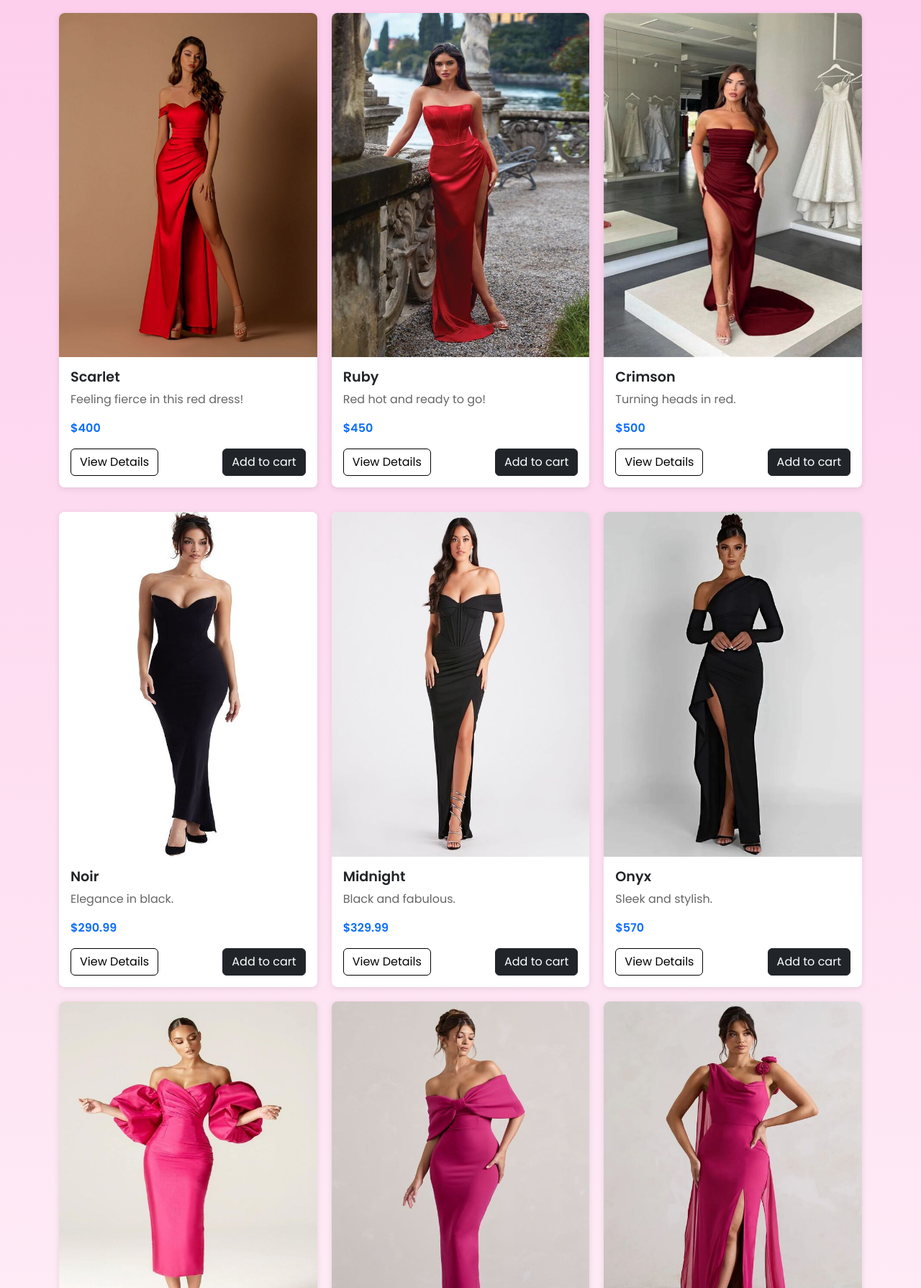
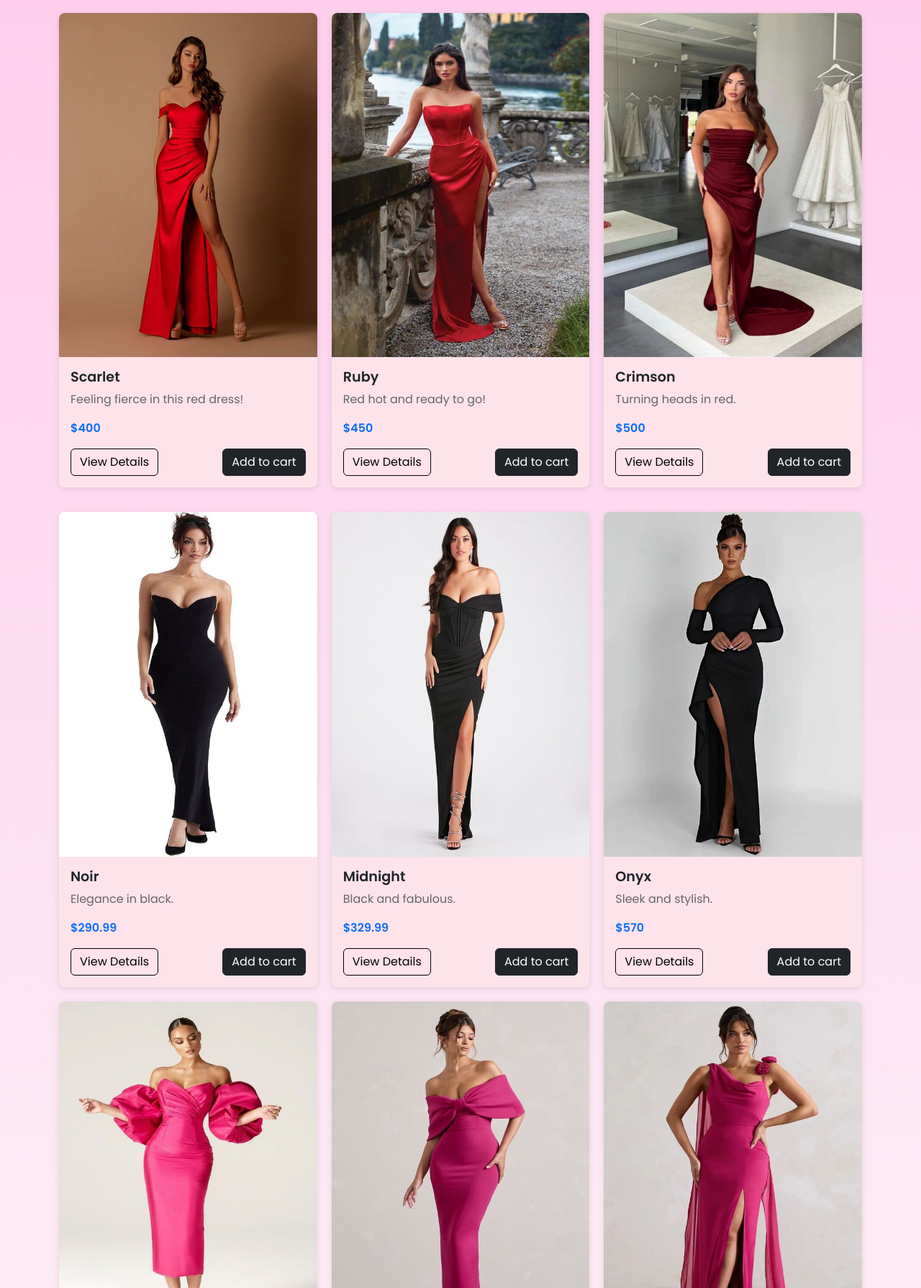
Before and after one commit to artiola2006/aq-allure, a plain HTML site: page products.html in a window 1280 px wide. Shown: the part 191-1980 px from the top of the page at 72% size. Drawn offline with nearby package versions, Linux system fonts and the light colour scheme.

Commit message:
made cards pink too

```diff
--- a/products.html
+++ b/products.html
@@ -47,7 +47,7 @@
             <div class="row">
 
                 <div class="col-md-4">
-                    <div class="card">
+                    <div class="card aq-card">
                         <img src="assets/images/dress1.jpg" class="card-img-top" alt="Product 1">
                         <div class="card-body">
                             <h5 class="card-title">Scarlet</h5>
@@ -62,7 +62,7 @@
                 </div>
 
                 <div class="col-md-4">
-                    <div class="card">
+                    <div class="card aq-card">
                         <img src="assets/images/dress2.jpg" class="card-img-top" alt="Product 2">
                         <div class="card-body">
                             <h5 class="card-title">Ruby</h5>
@@ -77,7 +77,7 @@
                 </div>
 
                 <div class="col-md-4">
-                    <div class="card">
+                    <div class="card aq-card">
                         <img src="assets/images/dress3.jpg" class="card-img-top" alt="Product 3">
                         <div class="card-body">
                             <h5 class="card-title">Crimson</h5>
@@ -96,7 +96,7 @@
             <div class="row mt-4">
 
                 <div class="col-md-4">
-                    <div class="card">
+                    <div class="card aq-card ">
                         <img src="assets/images/dress4.jpg" class="card-img-top" alt="Product 4">
                         <div class="card-body">
                             <h5 class="card-title">Noir</h5>
@@ -111,7 +111,7 @@
                 </div>
 
                 <div class="col-md-4">
-                    <div class="card">
+                    <div class="card aq-card">
                         <img src="assets/images/dress5.jpg" class="card-img-top" alt="Product 5">
                         <div class="card-body">
                             <h5 class="card-title">Midnight</h5>
@@ -126,7 +126,7 @@
                 </div>
 
                 <div class="col-md-4">
-                    <div class="card">
+                    <div class="card aq-card">
                         <img src="assets/images/dress6.jpg" class="card-img-top" alt="Product 6">
                         <div class="card-body">
                             <h5 class="card-title">Onyx</h5>
@@ -141,7 +141,7 @@
                 </div>
 
                 <div class="col-md-4">
-                    <div class="card">
+                    <div class="card aq-card">
                         <img src="assets/images/dress10.jpg" class="card-img-top" alt="Product 7">
                         <div class="card-body">
                             <h5 class="card-title">Blush</h5>
@@ -156,7 +156,7 @@
                 </div>
 
                 <div class="col-md-4">
-                    <div class="card">
+                    <div class="card aq-card">
                         <img src="assets/images/dress11.jpg" class="card-img-top" alt="Product 8">
                         <div class="card-body">
                             <h5 class="card-title">Rose</h5>
@@ -171,7 +171,7 @@
                 </div>
 
                 <div class="col-md-4">
-                    <div class="card">
+                    <div class="card aq-card">
                         <img src="assets/images/dress12.jpg" class="card-img-top" alt="Product 9">
                         <div class="card-body">
                             <h5 class="card-title">Peony</h5>
@@ -185,7 +185,7 @@
                     </div>
                 </div>
                 <div class="col-md-4">
-                    <div class="card">
+                    <div class="card aq-card">
                         <img src="assets/images/dress13.jpg" class="card-img-top" alt="Product 10">
                         <div class="card-body">
                             <h5 class="card-title">Ivory</h5>
@@ -199,7 +199,7 @@
                     </div>
                 </div>
                 <div class="col-md-4">
-                    <div class="card">
+                    <div class="card aq-card">
                         <img src="assets/images/dress14.jpg" class="card-img-top" alt="Product 11">
                         <div class="card-body">
                             <h5 class="card-title">Pearl</h5>
@@ -213,7 +213,7 @@
                     </div>
                 </div>
                 <div class="col-md-4">
-                    <div class="card">
+                    <div class="card aq-card">
                         <img src="assets/images/dress15.jpg" class="card-img-top" alt="Product 12">
                         <div class="card-body">
                             <h5 class="card-title">Snow</h5>
```
Also changed, not shown: index.html (+5 -5 lines), shoes.html (+18 -18 lines).
